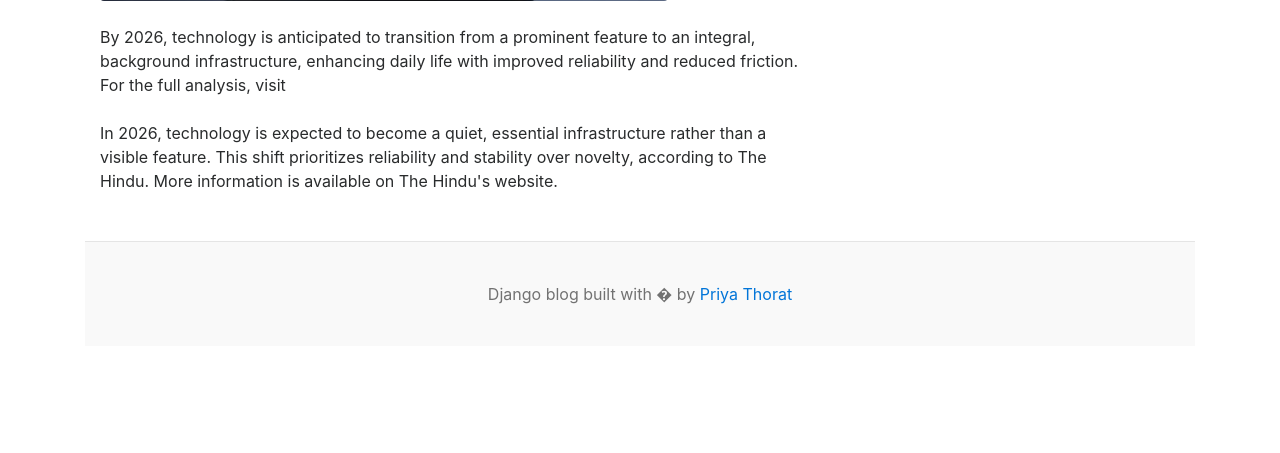
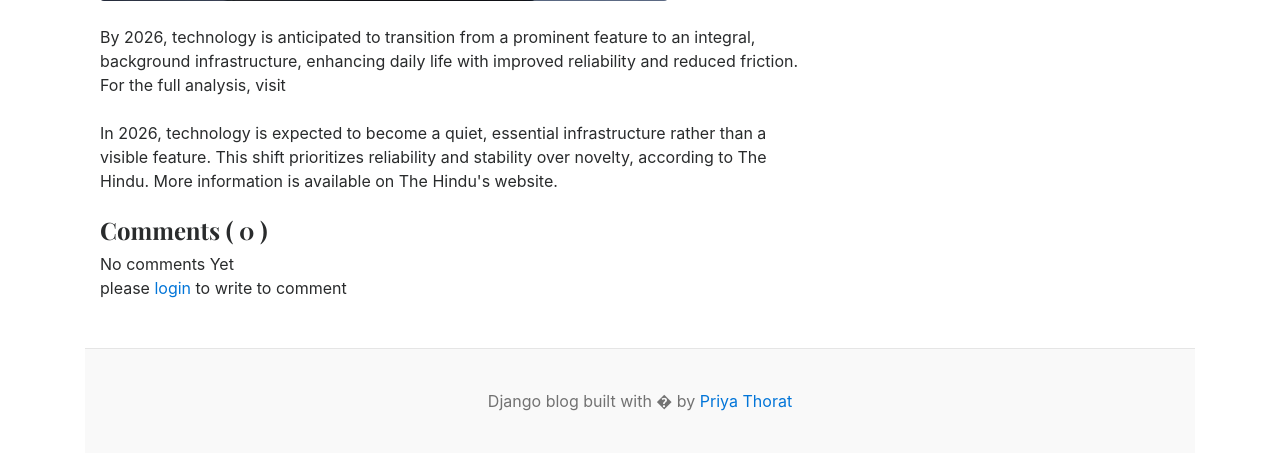
Before and after one commit to piyathorat/django-blog, a Django app: a page that uses template/blogs.html in a window 1280 px wide. Shown: the part 749-1202 px from the top of the page. Before the commit the page ends 1053 px from the top, so only its background shows below. Run offline with Django 5.2, Linux system fonts and the light colour scheme; data comes from the database, SQL or seed files in the repository; both versions use the stored data as it was after the commit; some libraries are stand-ins or nearby versions.

Commit message:
comment features

```diff
--- a/blogs/admin.py
+++ b/blogs/admin.py
@@ -1,5 +1,6 @@
 from django.contrib import admin
-from . models import Category,Blog
+from . models import Category,Blog,Comment
+
 # Register your models here.
 admin.site.register(Category)
 
@@ -11,3 +12,4 @@ class BlogAdmin(admin.ModelAdmin):   #its for autognerated slug
     list_editable=('is_featured',)
 
 admin.site.register(Blog,BlogAdmin)
+admin.site.register(Comment)
--- a/blogs/models.py
+++ b/blogs/models.py
@@ -60,3 +60,15 @@ class Blog(models.Model):
 
     def __str__(self): #its used for admin panel not to return object1 return name
         return self.title
+
+class Comment(models.Model):
+    user=models.ForeignKey(User,on_delete=models.CASCADE)#blog is deleted then comments also will deleted
+    blog=models.ForeignKey(Blog,on_delete=models.CASCADE)
+    comment=models.TextField(max_length=250)
+    created_at = models.DateTimeField(auto_now_add=True)
+    # Stores date & time when blog is created
+
+    updated_at = models.DateTimeField(auto_now=True)
+
+    def __str__(self):
+        return self.comment
--- a/blogs/views.py
+++ b/blogs/views.py
@@ -1,6 +1,6 @@
 from django.shortcuts import render,get_object_or_404,redirect
-from django.http import HttpResponse
-from .models import Blog,Category
+from django.http import HttpResponseRedirect
+from .models import Blog,Category,Comment
 from django.db.models import Q
 # Create your views here.
 def posts_by_category(request, category_id):
@@ -21,8 +21,21 @@ def posts_by_category(request, category_id):
 
 def blogs(request,slug):
     single_blog=get_object_or_404(Blog,slug=slug, status='Published')
+    if request.method == "POST":
+        comment=Comment()
+        comment.user=request.user
+        comment.blog=single_blog
+        comment.comment=request.POST['comment']             #inside the name attribute
+        comment.save()
+        return HttpResponseRedirect(request.path_info) # it will take u where u came from
+
+    #comments
+    comments=Comment.objects.filter(blog=single_blog)
+    comment_count=comments.count()
     context= {
         'single_blog':single_blog ,
+        'comments':comments,
+        'comment_count':comment_count,
     }
     return render(request,'blogs.html',context)
 
@@ -32,5 +45,6 @@ def search(request):
     context={
         'blogs':blogs,
         'keyword':keyword,
+
     }
     return render(request,'search.html' , context)
--- a/template/blogs.html
+++ b/template/blogs.html
@@ -24,6 +24,41 @@
                 <section class="mb-5">
                     <p class="fs-5 mb-4">{{single_blog.short_description}}</p>
                     <p class="fs-5 mb-4">{{single_blog.blog_body}}</p>
+
+                    <!-- comments  -->
+                     <h4>Comments ( {{comment_count}} )</h4>
+                     {% if comments %}
+                          {% for comment in comments %}
+                          <div class="card mb-3">
+                            <div class="card-body">
+                                <p class="card-text">
+                                   {{ comment }}
+                                                 </p>
+
+                                  <small class="text-muted">
+                               By {{ comment.user }} · {{ comment.created_at|timesince }} ago
+                             </small>
+                             </div>
+                            </div>
+                         {% endfor %}
+                     {% else %}
+                      No comments Yet
+                     {% endif %}
+                     <br>
+
+                     <div class="form-group">
+                        {% if user.is_authenticated %}
+                        <form action="" method="POST">
+                            {% csrf_token %}
+                            <div class="form-group">
+                                <textarea name="comment" class="form-control" placeholder="write your comment"></textarea>
+                                <input type="submit" value="submit" class="btn btn-primary mt-2">
+                            </div>
+                        </form>
+                        {% else %}
+                        <p>please <span><a href="{% url 'login' %}">login</a> </span> to write to comment</p>
+                        {% endif %}
+                     </div>
                     </section>
             </article>
         </div>
```
Also changed, not shown: blogs/migrations/0003_comment.py (added), db.sqlite3.
